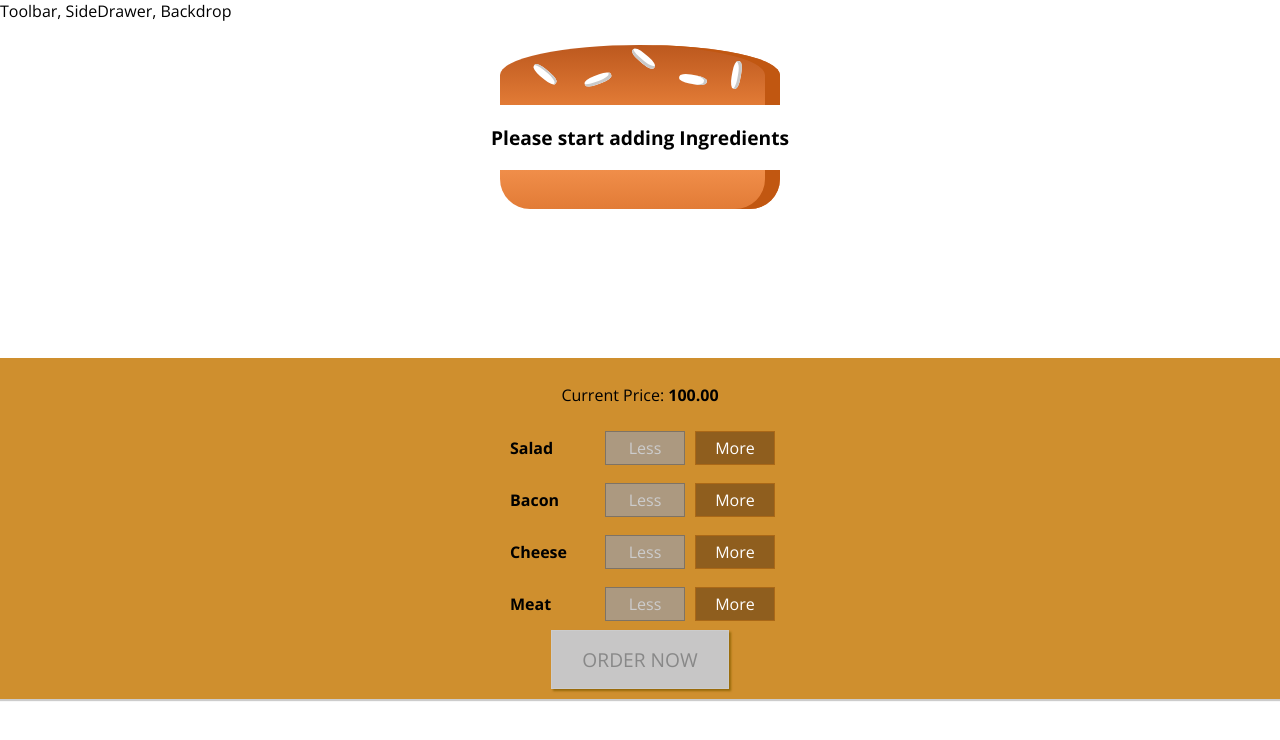
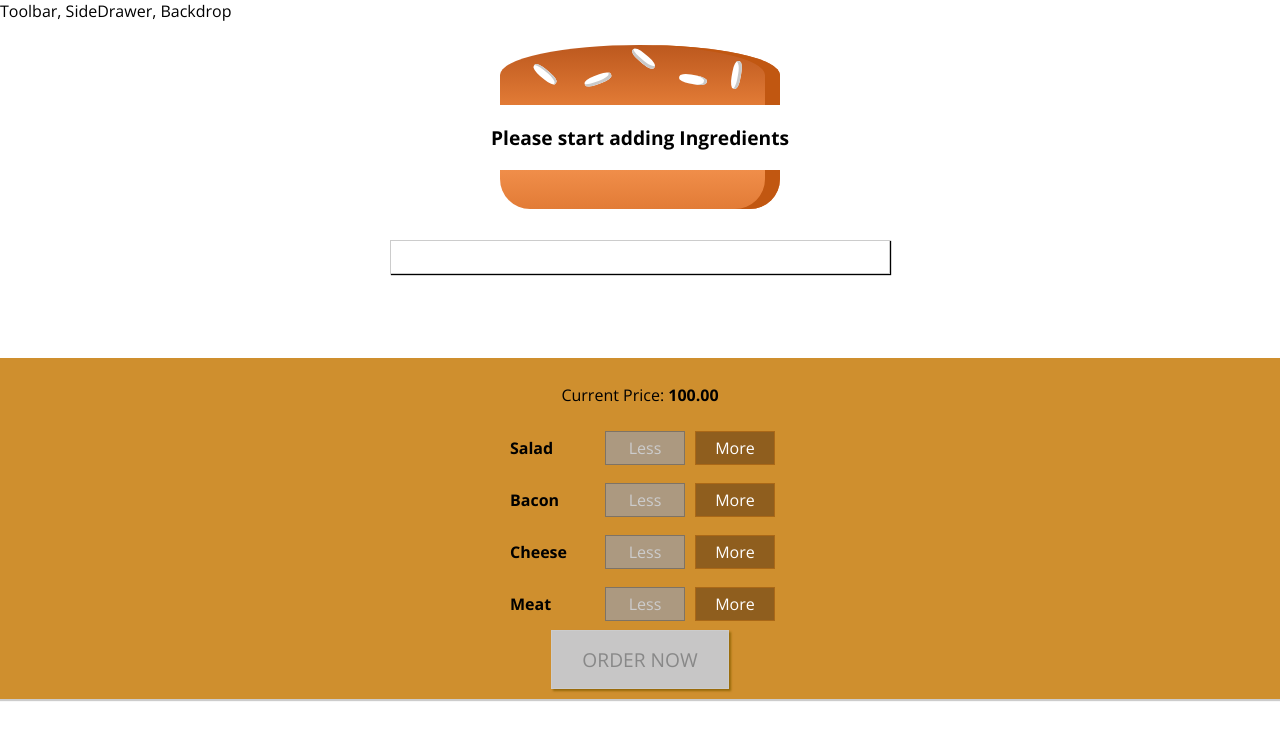
Before and after one commit to meetgurudev/Burger-Builder, a React app in the folder react-burger-builder/: page / in a window 1280 px wide. Shown: the top 740 px of the page. Built offline with nearby package versions, Linux system fonts and the light colour scheme.

Commit message:
Folders Restructure

```diff
--- /dev/null
+++ b/react-burger-builder/src/components/UI/Modal/Modal.css
@@ -0,0 +1,20 @@
+.Modal {
+    position: fixed;
+    z-index: 500;
+    background-color: white;
+    width: 70%;
+    border: 1px solid #ccc;
+    box-shadow: 1px 1px 1px black;
+    padding: 16px;
+    left: 15%;
+    top: 30%;
+    box-sizing: border-box;
+    transition: all 0.3s ease-out;
+}
+
+@media (min-width: 600px) {
+    .Modal {
+        width: 500px;
+        left: calc(50% - 250px);
+    }
+}
--- /dev/null
+++ b/react-burger-builder/src/components/UI/Modal/Modal.js
@@ -0,0 +1,11 @@
+import React from 'react';
+
+import classes from './Modal.css';
+
+const modal = props => (
+    <div className={classes.Modal}>
+        {props.children}
+    </div>
+);
+
+export default modal;
--- a/react-burger-builder/src/containers/BurgerBuilder/BurgerBuilder.js
+++ b/react-burger-builder/src/containers/BurgerBuilder/BurgerBuilder.js
@@ -1,8 +1,9 @@
 import React, { Component } from 'react';
 
 import Aux from '../../hoc/Auxiliary';
-import Burger from '../../components/Layout/Burger/Burger';
-import BuildControls from '../../components/Layout/Burger/BuildControls/BuildControls';
+import Burger from '../../components/Burger/Burger';
+import BuildControls from '../../components/Burger/BuildControls/BuildControls';
+import Modal from '../../components/UI/Modal/Modal';
 
 const INGREDIENT_PRICES = {
     salad: 30,
@@ -101,6 +102,7 @@
 
         return (
             <Aux>
+                <Modal />
                 <Burger ingredients={this.state.ingredients} />
                 <BuildControls
                     ingredientAdded={this.addIngredientHandler}
```
Also changed, not shown: react-burger-builder/src/components/UI/Backdrop/Backdrop.js (added, +7 -0 lines), react-burger-builder/src/components/Burger/BuildControls/BuildControl/BuildControl.css (renamed from react-burger-builder/src/components/Layout/Burger/BuildControls/BuildControl/BuildControl.css), react-burger-builder/src/components/Burger/BuildControls/BuildControl/BuildControl.js (renamed from react-burger-builder/src/components/Layout/Burger/BuildControls/BuildControl/BuildControl.js), react-burger-builder/src/components/Burger/BuildControls/BuildControls.css (renamed from react-burger-builder/src/components/Layout/Burger/BuildControls/BuildControls.css), react-burger-builder/src/components/Burger/BuildControls/BuildControls.js (renamed from react-burger-builder/src/components/Layout/Burger/BuildControls/BuildControls.js), react-burger-builder/src/components/Burger/Burger.css (renamed from react-burger-builder/src/components/Layout/Burger/Burger.css), react-burger-builder/src/components/Burger/Burger.js (renamed from react-burger-builder/src/components/Layout/Burger/Burger.js), react-burger-builder/src/components/Burger/BurgerIngredient/BurgerIngredient.css (renamed from react-burger-builder/src/components/Layout/Burger/BurgerIngredient/BurgerIngredient.css), react-burger-builder/src/components/Burger/BurgerIngredient/BurgerIngredient.js (renamed from react-burger-builder/src/components/Layout/Burger/BurgerIngredient/BurgerIngredient.js).
